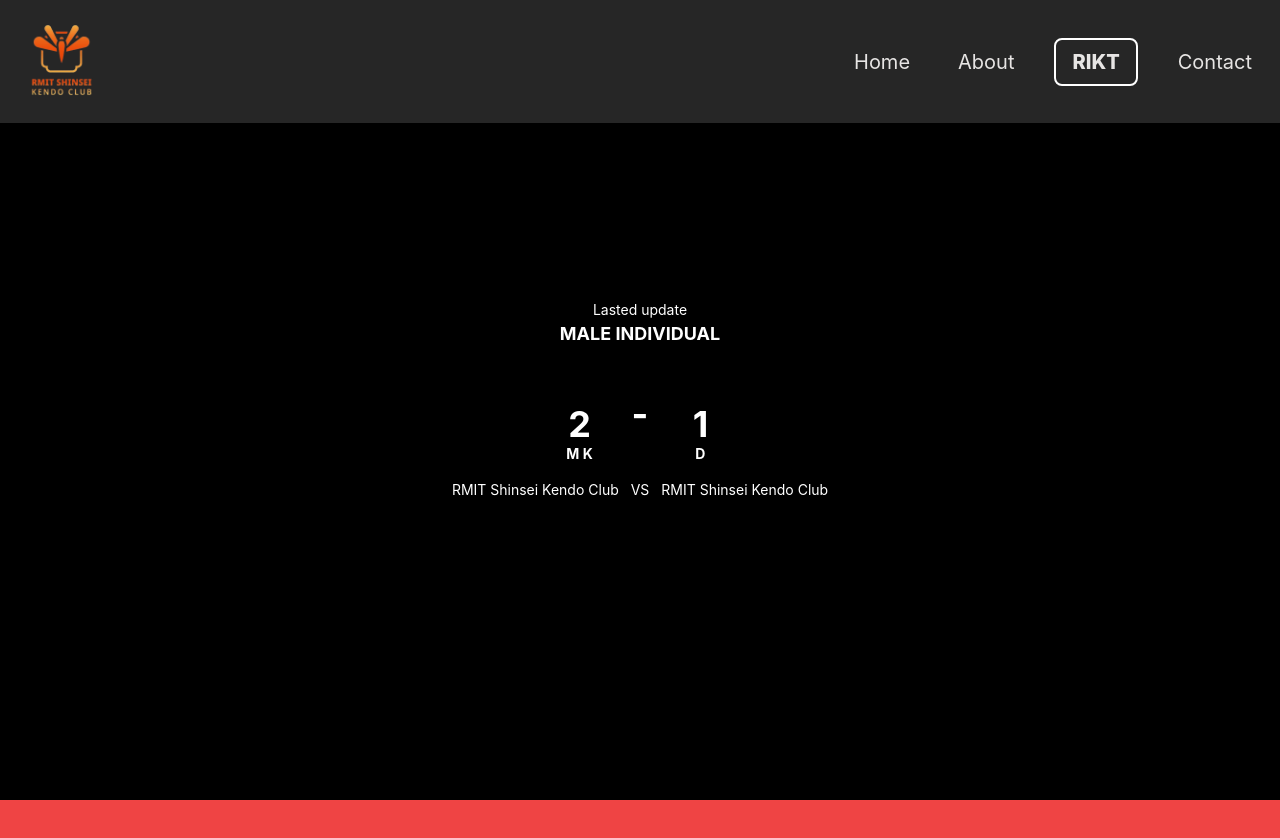
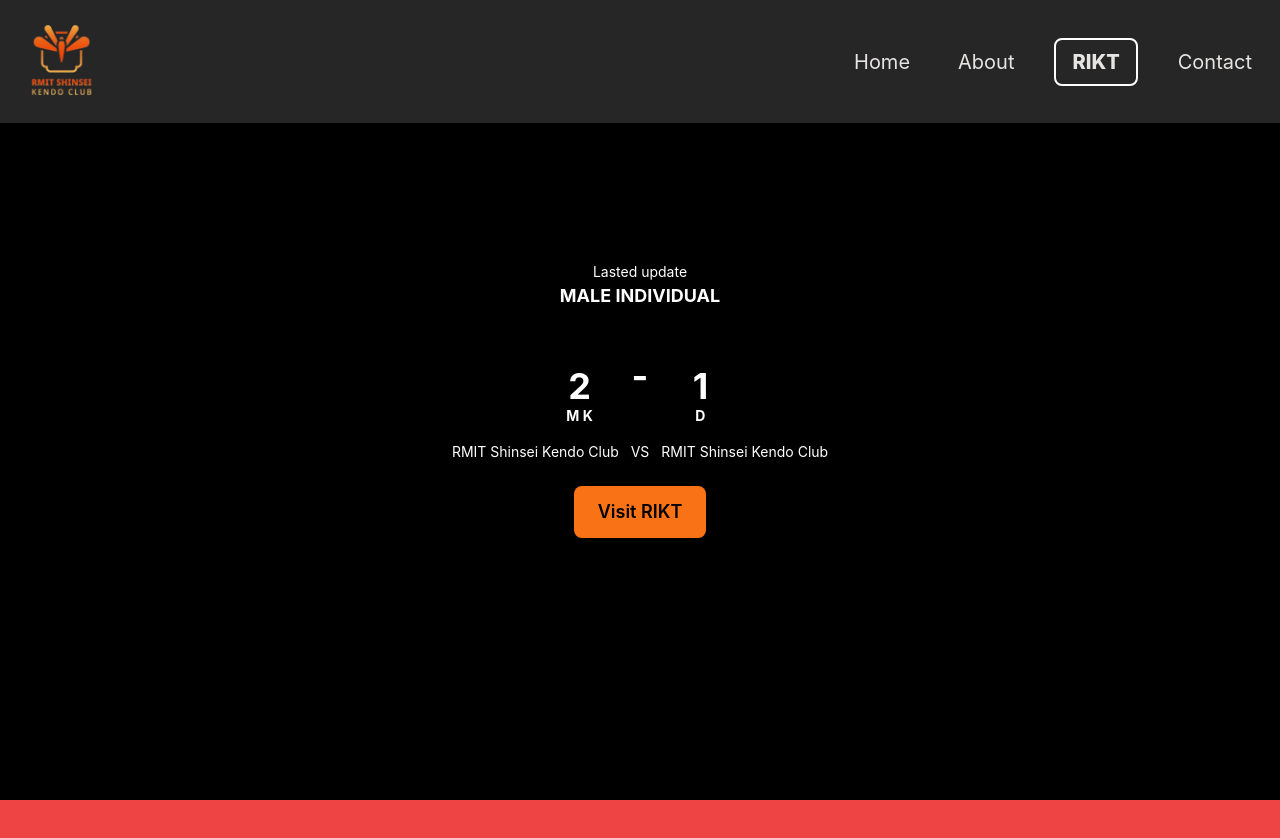
Before and after one commit to dat-nix/Landing-page, a Next.js app: page / in a window 1280 px wide. Shown: the top 838 px of the page. Built offline with nearby package versions, Linux system fonts and the light colour scheme; a web font is replaced by a local one.

Commit message:
add button

```diff
--- a/src/components/Scoreboard.js
+++ b/src/components/Scoreboard.js
@@ -1,5 +1,6 @@
 "use client";
 import React, { useState } from "react";
+import Link from "next/link";
 
 export default function Scoreboard() {
   // Fake data state
@@ -41,6 +42,13 @@ export default function Scoreboard() {
       <p className="text-sm">
         {scoreData.club1} <span className="mx-2">VS</span> {scoreData.club2}
       </p>
+    {/* Visit RIKT page */}
+      <Link
+        href="/rikt"
+        className="mt-6 px-6 py-3 text-lg font-semibold bg-orange-500 text-black rounded-lg hover:bg-orange-600 transition"
+      >
+        Visit RIKT
+      </Link>
     </div>
   );
 }
```
